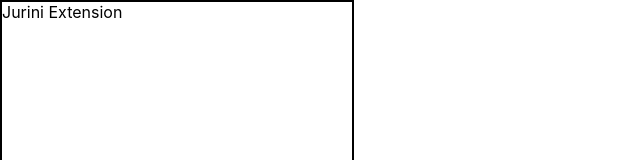
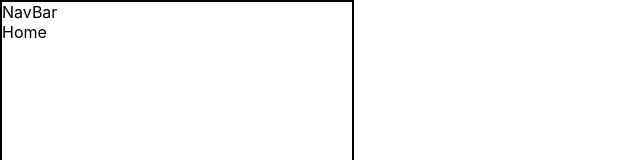
Before and after one commit to Alice-Yoon/Jurini-Extension, a React (Create React App) app: page / in a window 1280 px wide. Shown: the top 160 px of the page, without its empty margins (0-640 px from the left). Built offline with nearby package versions, Linux system fonts and the light colour scheme.

Commit message:
develop branch 생성 & App 컴포넌트 layout

```diff
--- a/src/App.js
+++ b/src/App.js
@@ -2,14 +2,24 @@ import React from 'react';
 import styled from 'styled-components';
 import { MemoryRouter as Router, Switch, Route } from 'react-router-dom';
 
+import NavBar from './components/pages/NavBar/NavBar';
+import Home from './components/pages/Home/Home';
+import Search from './components/pages/Search/Search';
+import Introduction from './components/pages/Introduction/Introduction';
+import CompanyDetails from './components/pages/CompanyDetails/CompanyDetails';
 
 
 function App(props) {
   return (
     <div className={props.className}>
       <Router>
-      Jurini Extension
-
+        <NavBar />
+        <Switch>
+          <Route exact path="/" component={Home} />
+          <Route exact path="/search" component={Search} />
+          <Route exact path="/introduction" component={Introduction} />
+          <Route exact path="/details" component={CompanyDetails} />
+        </Switch>
       </Router>
     </div>
   );
```
